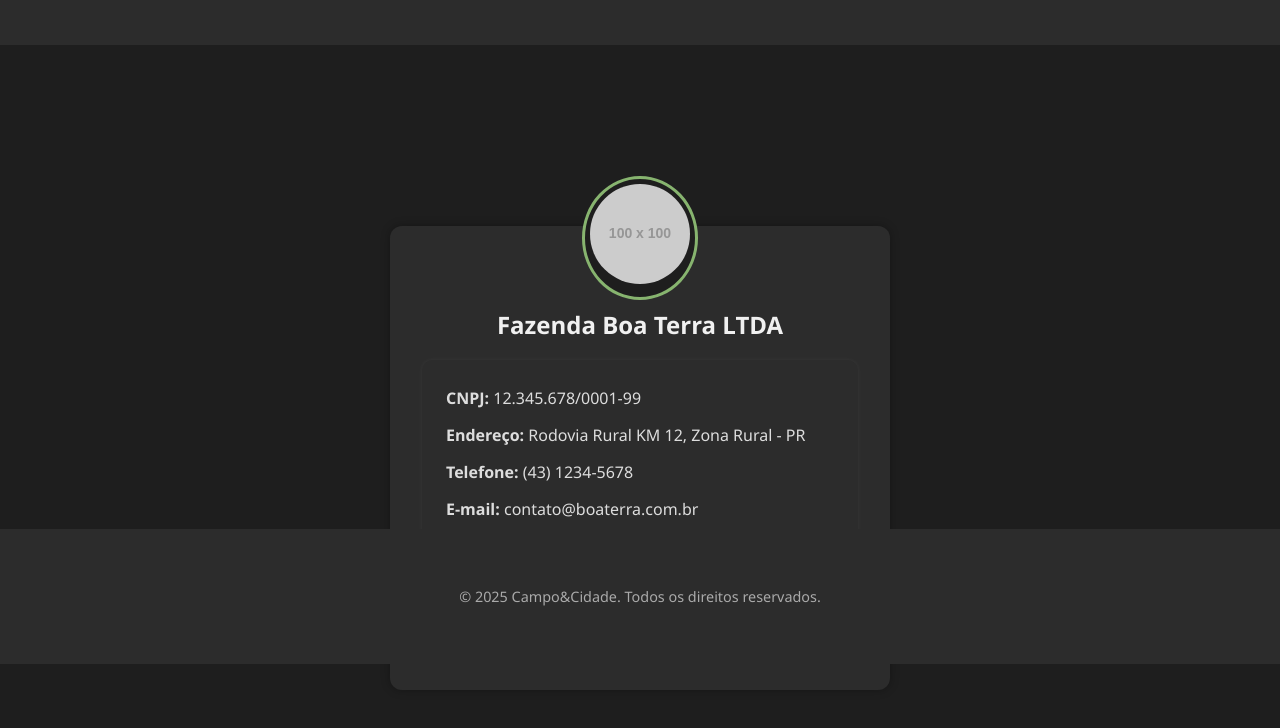
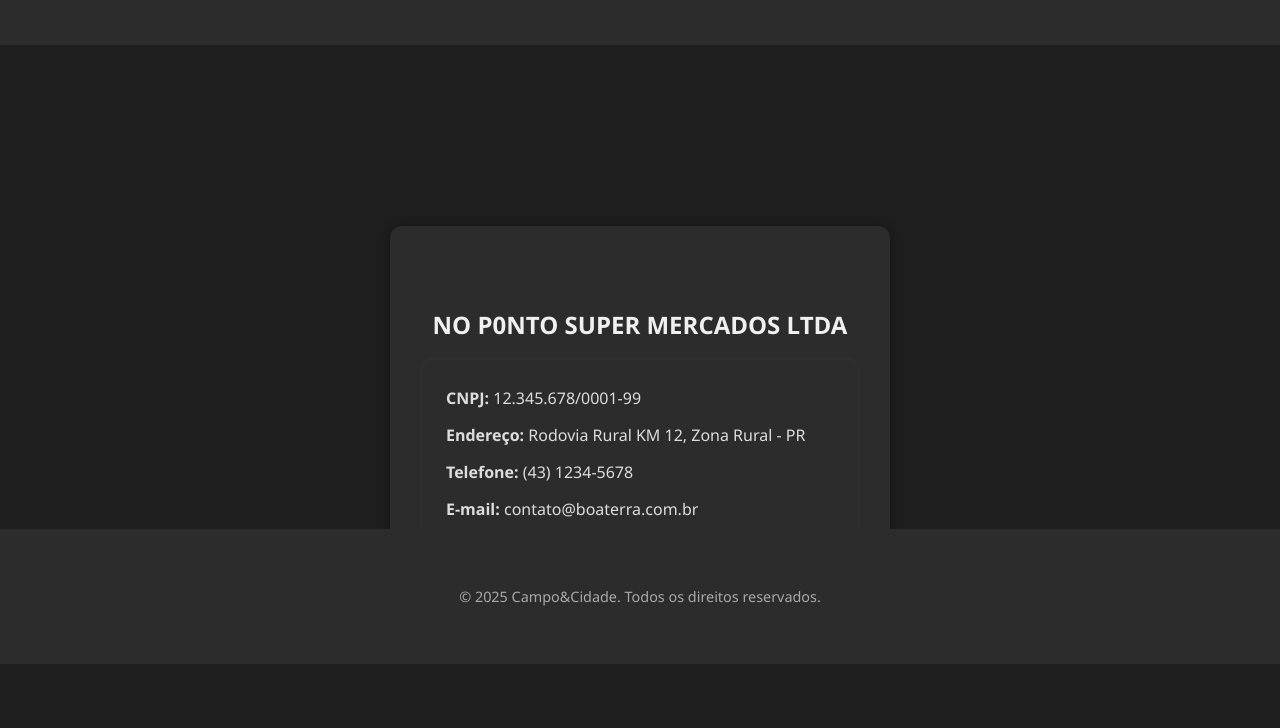
Before and after one commit to GabrielSantosTerra/Agrinho-2025, a plain HTML site: page usuario.html in a window 1280 px wide. Shown: the part 136-864 px from the top of the page. Drawn offline with Linux system fonts and the light colour scheme; placeholder pictures from the web are drawn by us.

Commit message:
pg de usuário corrigido

```diff
--- a/usuario.html
+++ b/usuario.html
@@ -39,17 +39,13 @@
 
       <main class="container usuario-pagina">
         <div class="usuario-card">
-          <div class="usuario-foto">
-            <img src="https://via.placeholder.com/100" alt="Usuário">
-          </div>
-          <h2>Fazenda Boa Terra LTDA</h2>
+          <h2>NO P0NTO SUPER MERCADOS LTDA</h2>
           <div class="usuario-info">
             <p><strong>CNPJ:</strong> 12.345.678/0001-99</p>
             <p><strong>Endereço:</strong> Rodovia Rural KM 12, Zona Rural - PR</p>
             <p><strong>Telefone:</strong> (43) 1234-5678</p>
             <p><strong>E-mail:</strong> contato@boaterra.com.br</p>
             <p><strong>Responsável:</strong> João da Silva</p>
-            <p><strong>Área de Atuação:</strong> Hortifrúti orgânico e produtos animais</p>
           </div>
         </div>
       </main>
```
